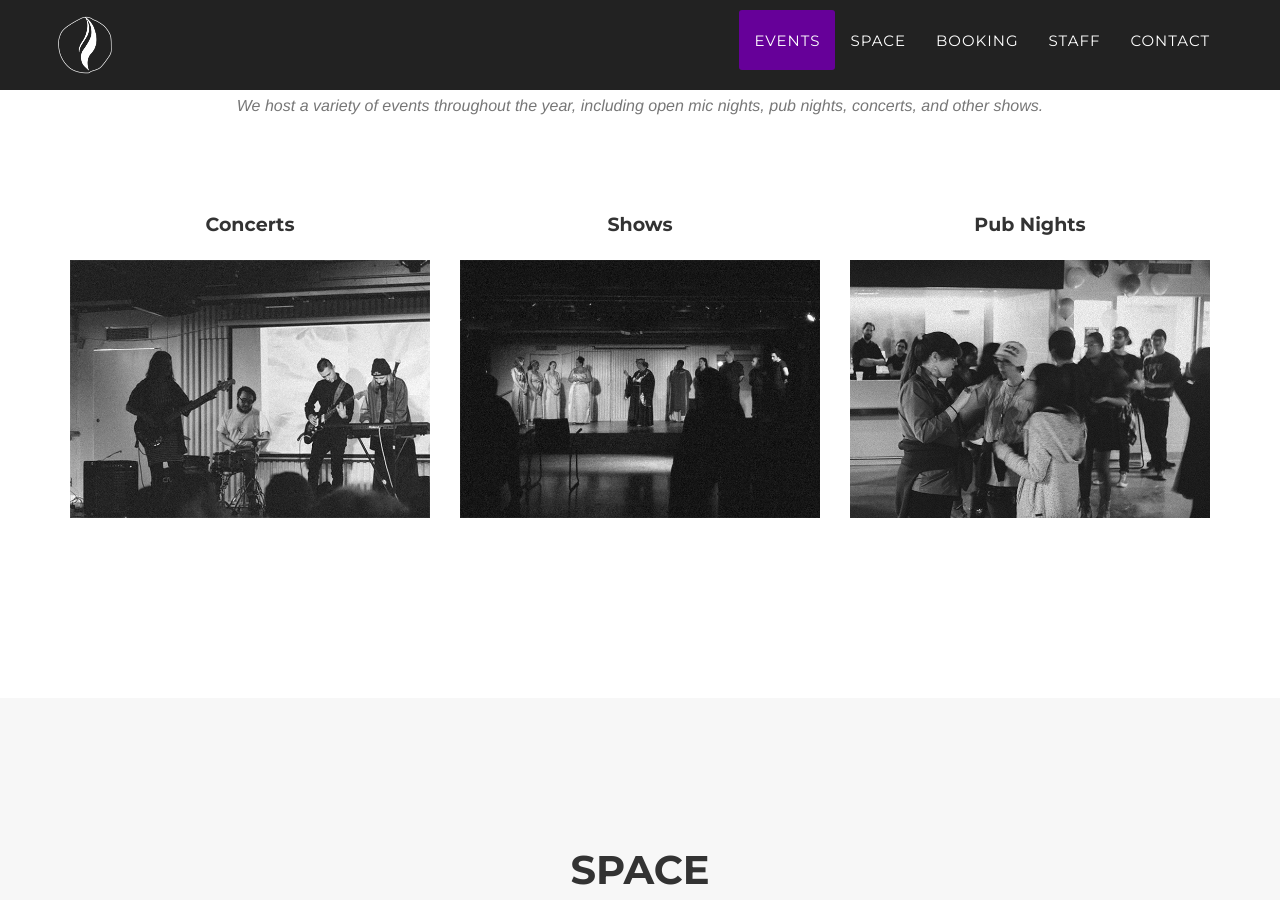
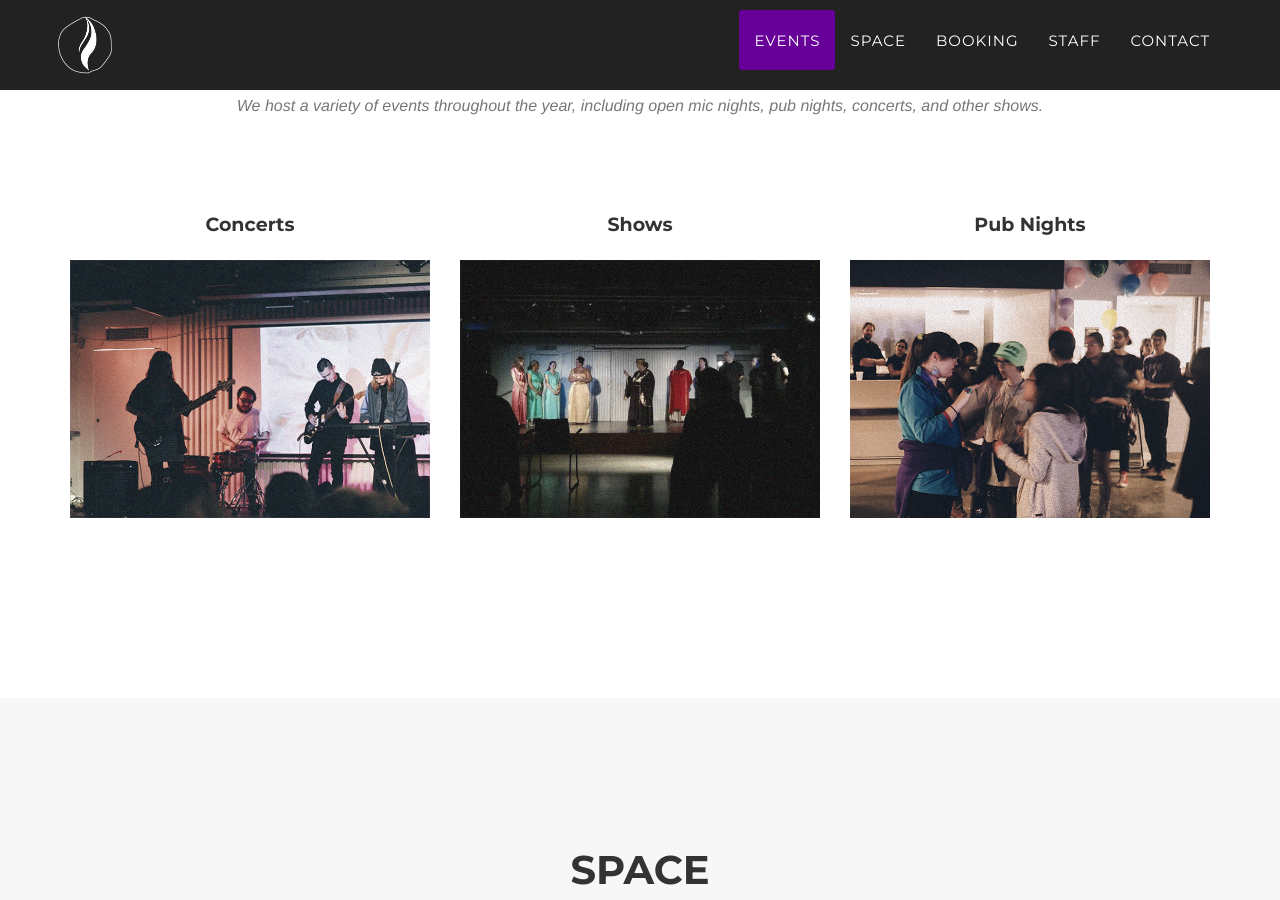
Before and after one commit to ryanfan/cats-eye-revamped, a Jekyll site: the page built from index.html, in a window 1280 px wide and 900 px high, scrolled down 1018 px. Built offline with Jekyll 4.4.1, drawn with Linux system fonts in a browser that asks for light colours; some web fonts are replaced.

Commit message:
Set grayscale to 0.5

```diff
--- a/_includes/css/custom.css
+++ b/_includes/css/custom.css
@@ -50,8 +50,8 @@ header .intro-text img{
 }
 
 #portfolio img.img-responsive{
-    filter: grayscale(100%);
-    -webkit-filter: grayscale(1);
+    filter: grayscale(50%);
+    -webkit-filter: grayscale(0.5);
 }
 
 .img-responsive.img-centered{
```
